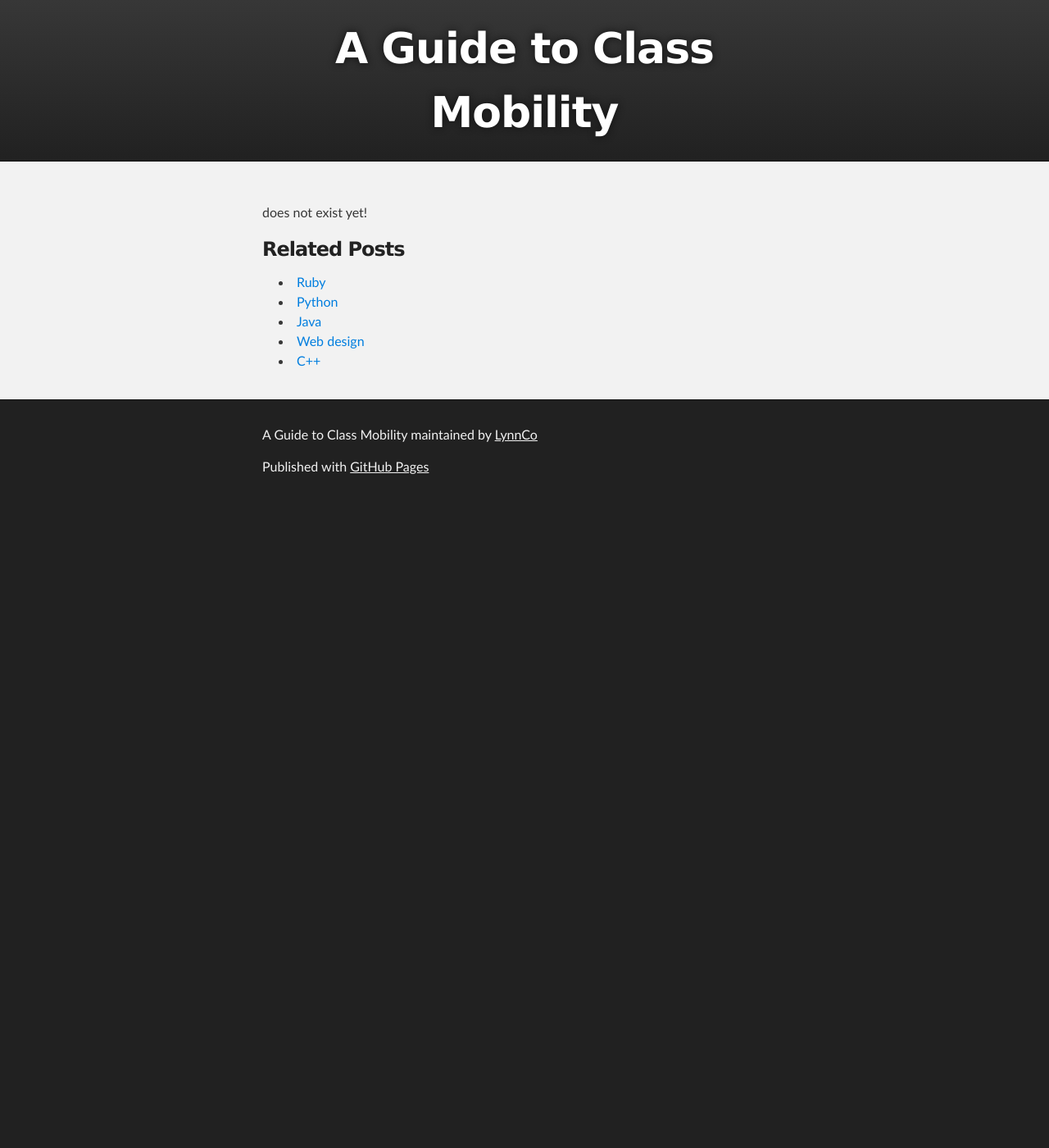
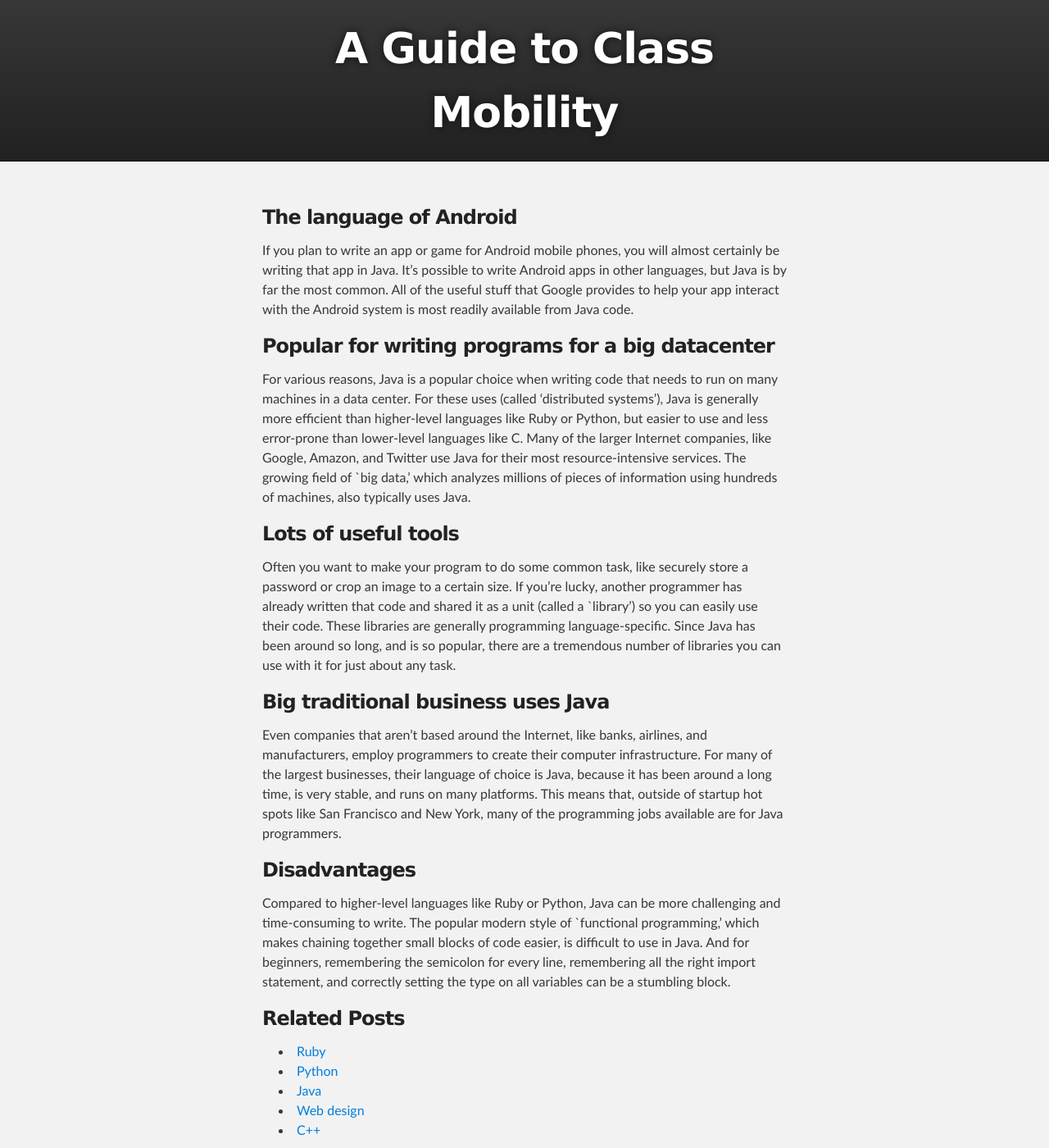
Before and after one commit to coilysiren/AGuideToClassMobility, a Jekyll site: the page built from _posts/2014-01-01-whyToLearnJava.md, in a window 1280 px wide and 1400 px high. Shown: the whole window at 82% size. Built offline with Jekyll 4.4.1, drawn with Linux system fonts in a browser that asks for light colours; Markdown is read by kramdown in place of the engine named in the settings; comment, search, counter and statistics services are not loaded.

Commit message:
Update Why Learn Java page

```diff
--- a/_posts/2014-01-01-whyToLearnJava.md
+++ b/_posts/2014-01-01-whyToLearnJava.md
@@ -9,4 +9,22 @@
 published: true
 ---
 
-does not exist yet!
+### The language of Android
+
+If you plan to write an app or game for Android mobile phones, you will almost certainly be writing that app in Java. It's possible to write Android apps in other languages, but Java is by far the most common. All of the useful stuff that Google provides to help your app interact with the Android system is most readily available from Java code.
+
+### Popular for writing programs for a big datacenter
+
+For various reasons, Java is a popular choice when writing code that needs to run on many machines in a data center. For these uses (called 'distributed systems'), Java is generally more efficient than higher-level languages like Ruby or Python, but easier to use and less error-prone than lower-level languages like C. Many of the larger Internet companies, like Google, Amazon, and Twitter use Java for their most resource-intensive services. The growing field of `big data,' which analyzes millions of pieces of information using hundreds of machines, also typically uses Java.
+
+### Lots of useful tools
+
+Often you want to make your program to do some common task, like securely store a password or crop an image to a certain size. If you're lucky, another programmer has already written that code and shared it as a unit (called a `library') so you can easily use their code. These libraries are generally programming language-specific. Since Java has been around so long, and is so popular, there are a tremendous number of libraries you can use with it for just about any task.
+
+### Big traditional business uses Java
+
+Even companies that aren't based around the Internet, like banks, airlines, and manufacturers, employ programmers to create their computer infrastructure. For many of the largest businesses, their language of choice is Java, because it has been around a long time, is very stable, and runs on many platforms. This means that, outside of startup hot spots like San Francisco and New York, many of the programming jobs available are for Java programmers.
+
+### Disadvantages
+
+Compared to higher-level languages like Ruby or Python, Java can be more challenging and time-consuming to write. The popular modern style of `functional programming,' which makes chaining together small blocks of code easier, is difficult to use in Java. And for beginners, remembering the semicolon for every line, remembering all the right import statement, and correctly setting the type on all variables can be a stumbling block.
```
